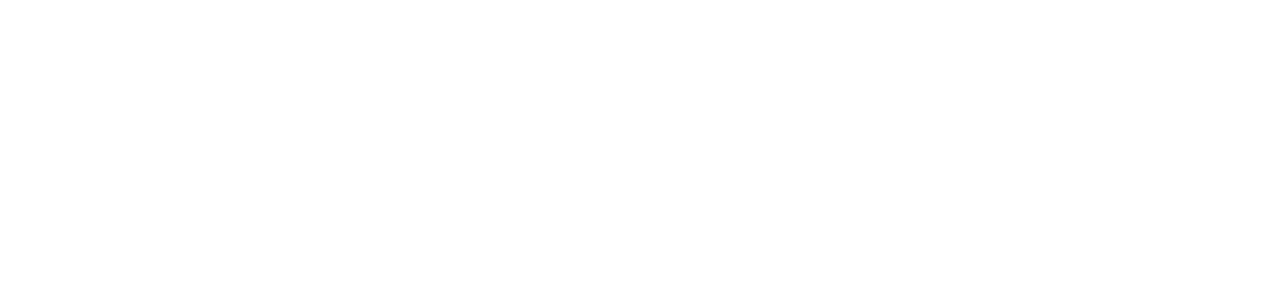
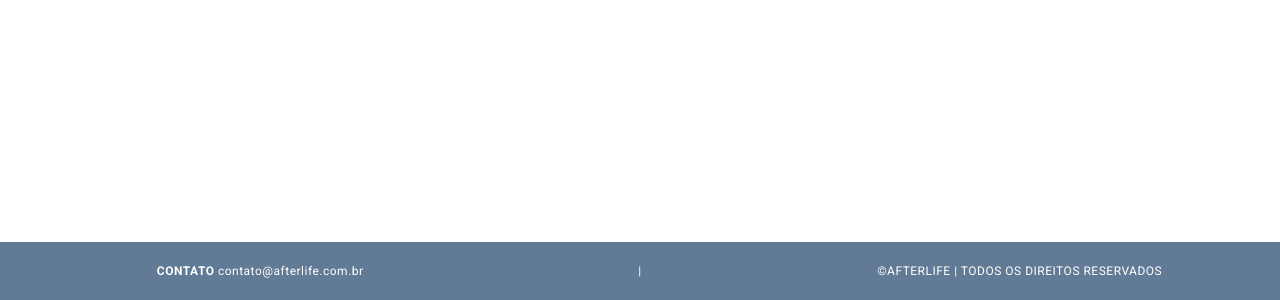
Before and after one commit to lucasmarques2907/afterlife, a Vue app in the folder frontend/: page /Admin in a window 1280 px wide. Before the commit this address had no page. Shown: the part 500-800 px from the top of the page. Built offline with nearby package versions, Linux system fonts and the light colour scheme.

Commit message:
Organizando componentes em pastas, fazendo footer para as outras telas

```diff
--- /dev/null
+++ b/frontend/src/components/gerais/Footer.vue
@@ -0,0 +1,67 @@
+<template>
+    <footer>
+        <div class="footer d-flex flex-column">
+            <div class="textos">
+                <p class="textoFooterInicio"><b>CONTATO</b> contato@afterlife.com.br</p>
+                <p class="separador">|</p>
+                <p class="textoFooterFim">&copy;AFTERLIFE | TODOS OS DIREITOS RESERVADOS</p>
+            </div>
+        </div>
+    </footer>
+</template>
+
+<script>
+export default {
+    name: 'Footer'
+}
+</script>
+
+<style scoped>
+
+
+footer {
+    background-color: #617A95;
+    padding: 0px 0 20px 0;
+    text-align: center;
+    position: fixed;
+    right: 0;
+    left: 0;
+    bottom: 0;
+}
+
+footer {
+    margin-top: 20px;
+    padding-top: 20px;
+    text-align: center;
+}
+
+footer p {
+    color: #fff;
+    margin-bottom: 0;
+    letter-spacing: 0.5px;
+    font-size: 12px;
+}
+
+.textoFooterInicio {
+    width: 284.94px;
+}
+
+@media screen and (max-width: 767px) {
+    .separador {
+        display: none;
+    }
+
+    .textoFooterInicio,
+    .textoFooterFim {
+        flex: 0 0 auto;
+        width: 100%;
+    }
+}
+
+@media screen and (min-width: 768px){
+    .textos{
+        justify-content: space-around;
+        display: flex;
+    }
+}
+</style>
--- a/frontend/src/components/BannerHome.vue
+++ b/frontend/src/components/home/BannerHome.vue
@@ -8,7 +8,7 @@
       <v-btn rounded="0" class="btn-registrar" @click="toggleDrawer">CRIAR CONTA</v-btn>
     </div>
     <div class="d-flex justify-center">
-      <img class="image" src="../assets/imgs/ComputadorComEscudo.png" alt="computador">
+      <img class="image" src="../../assets/imgs/ComputadorComEscudo.png" alt="computador">
     </div>
   </div>
 </template>
--- a/frontend/src/components/FooterHome.vue
+++ b/frontend/src/components/home/FooterHome.vue
@@ -3,7 +3,7 @@
     <div class="footer d-flex flex-column">
       <div class="d-flex flex-column flex-sm-row justify-center align-center ga-sm-10">
         <div cols="12" sm="3">
-          <img src="../assets/imgs/AfterlifeLogoSimples.png" alt="logo AfterLife">
+          <img src="../../assets/imgs/AfterlifeLogoSimples.png" alt="logo AfterLife">
         </div>
         <div cols="12" sm="4" class="text-center text-sm-left">
             <p class="font-weight-bold">CONTATO</p>
--- a/frontend/src/components/NavbarHome.vue
+++ b/frontend/src/components/home/NavbarHome.vue
@@ -3,7 +3,7 @@
     <v-app-bar :elevation="1" scroll-behavior="hide" color="#fff" class="px-md-6">
       <v-app-bar-title>
         <a class="navbar-brand" href="#">
-          <img src="../assets/imgs/AfterlifeLogoCompleta.jpeg" class="pt-1" alt="Afterlife Logo">
+          <img src="../../assets/imgs/AfterlifeLogoCompleta.jpeg" class="pt-1" alt="Afterlife Logo">
         </a>
       </v-app-bar-title>
       <v-btn v-if="!isMobile" rounded="0" class="btn-registrar" @click="toggleDrawer" style="margin-right: 10px;">
--- a/frontend/src/router/index.js
+++ b/frontend/src/router/index.js
@@ -6,13 +6,19 @@
 import { createRouter, createWebHistory } from "vue-router";
 
 import Home from "../views/Home.vue";
+import Admin from "../views/Admin.vue";
 
 const routes = [
     {
         path: "/",
         name: "Home",
         component: Home,
-    }
+    },
+    {
+        path: "/Admin",
+        name: "Admin",
+        component: Admin,
+    },
 ];
 
 const router = createRouter({
--- /dev/null
+++ b/frontend/src/views/Admin.vue
@@ -0,0 +1,18 @@
+<template>
+    <div>
+        <Footer />
+    </div>
+</template>
+
+<script>
+import Footer from "../components/gerais/Footer.vue";
+
+export default {
+    name: 'viewAdmin',
+    components:{Footer}
+}
+</script>
+
+<style>
+
+</style>
```
Also changed, not shown: frontend/src/views/Home.vue (+4 -4 lines), frontend/src/components/home/ServicesHome.vue (renamed from frontend/src/components/ServicesHome.vue).
